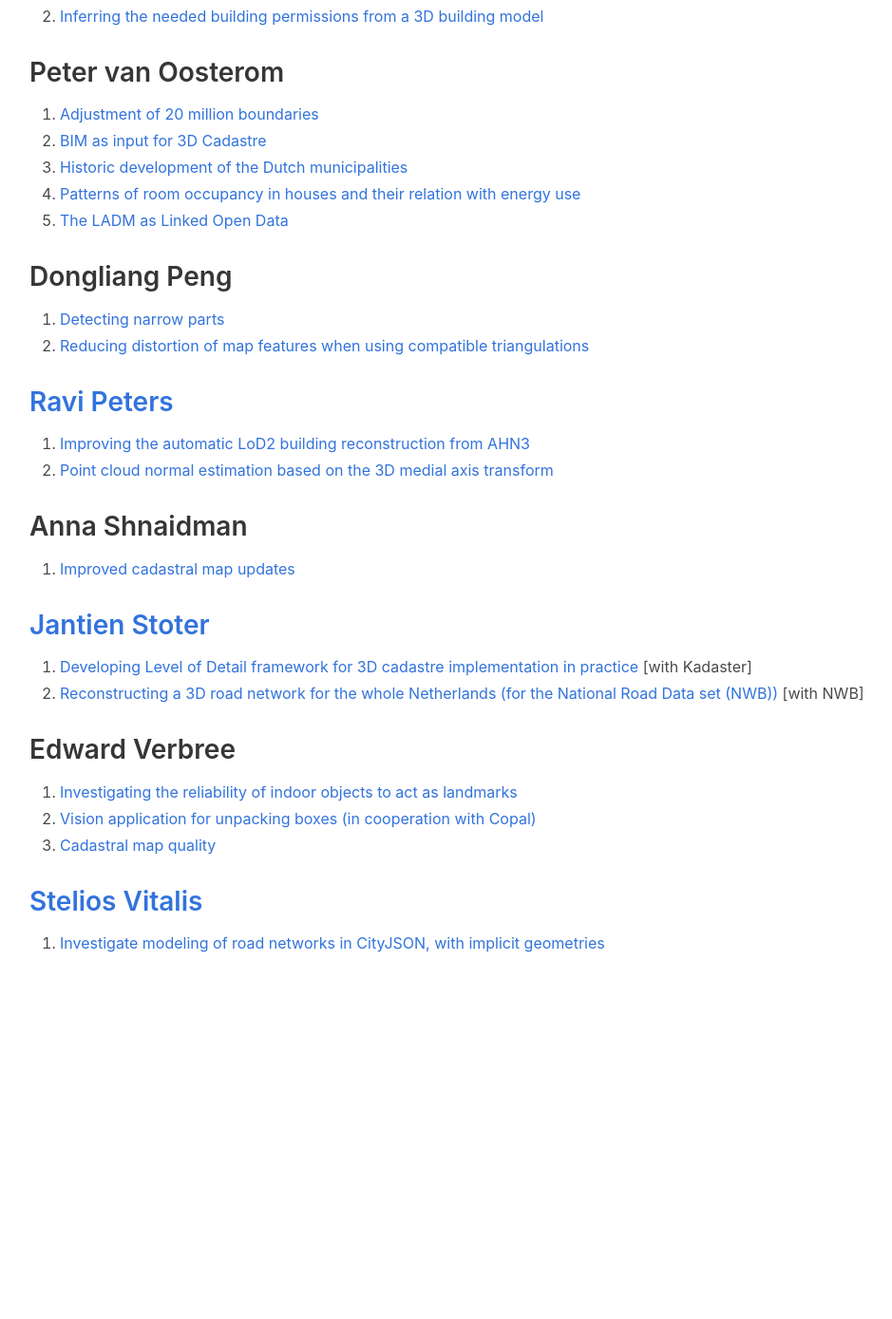
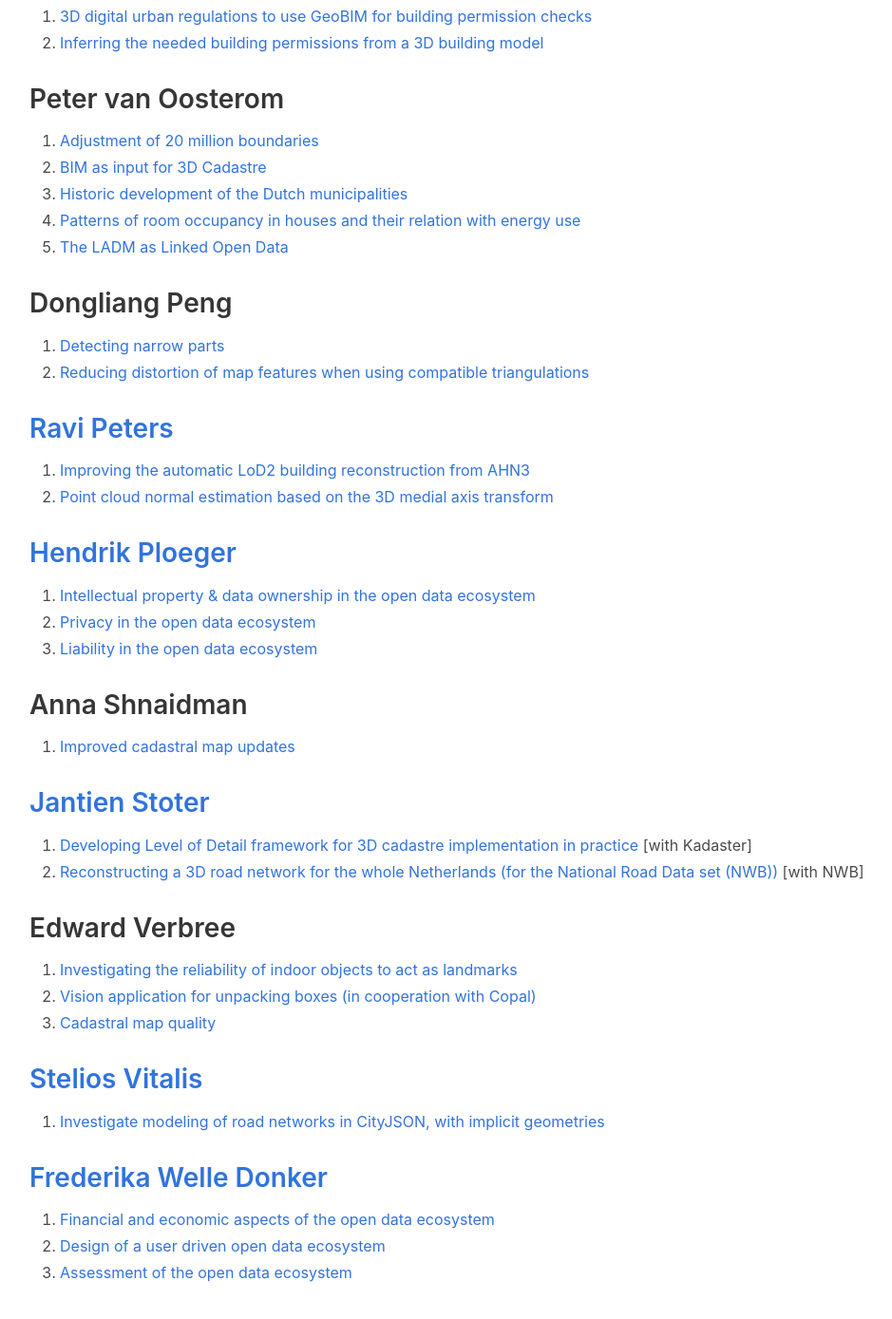
Before and after one commit to tudelft3d/geo2020, a Jekyll site: the page built from potentialtopics/index.md, in a window 1280 px wide and 1400 px high, scrolled down 2898 px. Shown: the top 1389 px of the window at 95% size, without its empty margins (33-972 px from the left). Built offline with Jekyll 4.4.1, drawn with Linux system fonts in a browser that asks for light colours; nearby versions of some CDN libraries; before the commit the page ends 3951 px from its top, so only the background shows below that; some of the changed text lies outside the part shown.

Commit message:
Bastiaan topics added

```diff
--- a/potentialtopics/index.md
+++ b/potentialtopics/index.md
@@ -80,8 +80,9 @@
 1. [Showing Point Clouds in VR](https://wiki.tudelft.nl/bin/view/Organisation/OTB/GISt/MScThesisTopics)
 
 
-## Bastiaan van Loenen, Hendrik Ploeger, and Frederika Welle Donker
-1. [download this Microsoft Word file](https://surfdrive.surf.nl/files/index.php/s/eFctT0v6MRsDQ0T)
+## [Bastiaan van Loenen](https://www.tudelft.nl/en/staff/b.vanloenen/)
+1. [Governance of the open data ecosystem](https://kcopendata.eu/education/thesis-topics/#IP)
+2. [User interface design of geoportals](https://kcopendata.eu/education/thesis-topics/#geoportals)
 
 
 ## Martijn Meijers
@@ -120,6 +121,11 @@
 2. [Point cloud normal estimation based on the 3D medial axis transform](https://3d.bk.tudelft.nl/education/msctopics/#point-cloud-normal-estimation-based-on-the-3d-medial-axis-transform)
 
 
+## [Hendrik Ploeger](https://www.tudelft.nl/staff/h.d.ploeger/)
+1. [Intellectual property & data ownership in the open data ecosystem](https://kcopendata.eu/education/thesis-topics/#IP)
+2. [Privacy in the open data ecosystem](https://kcopendata.eu/education/thesis-topics/#privacy-and-open-data)
+3. [Liability in the open data ecosystem](https://kcopendata.eu/education/thesis-topics/#liability)
+
 ## Anna Shnaidman
 1. [Improved cadastral map updates](https://wiki.tudelft.nl/bin/view/Organisation/OTB/GISt/MScThesisTopics)
 
@@ -137,3 +143,9 @@
 
 ## [Stelios Vitalis](https://3d.bk.tudelft.nl/svitalis/)
 1. [Investigate modeling of road networks in CityJSON, with implicit geometries](https://3d.bk.tudelft.nl/education/msctopics/#where-do-i-turn-investigate-modelling-of-road-networks-in-cityjson-with-implicit-geometries)
+
+
+## [Frederika Welle Donker](https://www.tudelft.nl/en/staff/f.m.welledonker/)
+1. [Financial and economic aspects of the open data ecosystem](https://kcopendata.eu/education/thesis-topics/#financial)
+2. [Design of a user driven open data ecosystem](https://kcopendata.eu/education/thesis-topics/#userdriven) [](https://kcopendata.eu/education/thesis-topics/#userdriven)
+3. [Assessment of the open data ecosystem](https://kcopendata.eu/education/thesis-topics/#ODECO)
```
